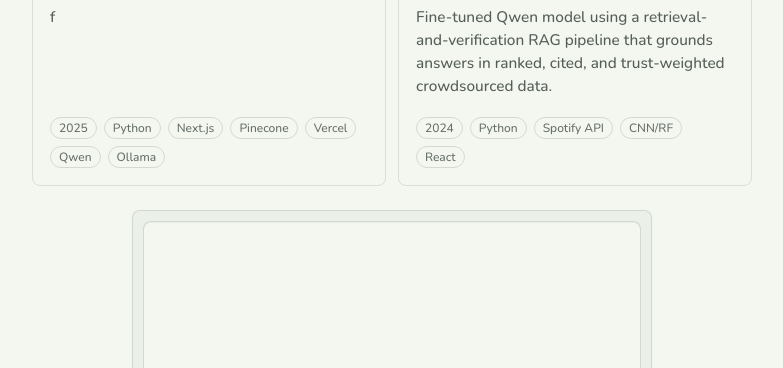
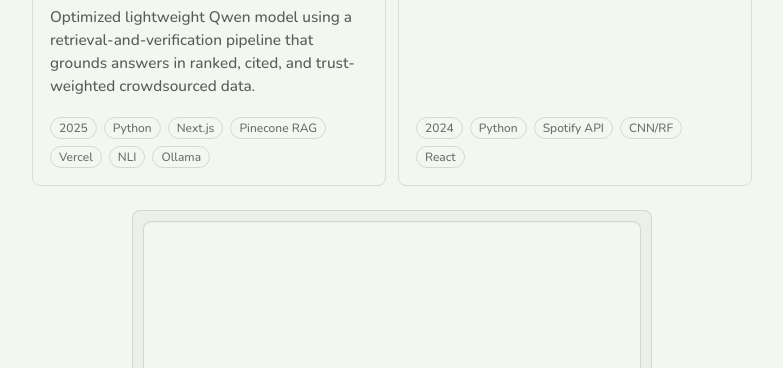
Before and after one commit to kzhou0/kzhou0.github.io, a website: page index.html in a window 1280 px wide. Shown: the part 889-1257 px from the top of the page, without its empty margins (248-1031 px from the left). Drawn offline with nearby package versions, Linux system fonts and the light colour scheme.

Commit message:
edit desc

```diff
--- a/index.html
+++ b/index.html
@@ -184,16 +184,16 @@
                 </a>
               </span>
               <p>
-                f
+                Optimized lightweight Qwen model using a retrieval-and-verification pipeline that grounds answers in ranked, cited, and trust-weighted crowdsourced data.
               </p>
             </div>
             <div class="meta">
               <span>2025</span>
               <span>Python</span>
               <span>Next.js</span>
-              <span>Pinecone</span>
+              <span>Pinecone RAG</span>
               <span>Vercel</span>
-              <span>Qwen</span>
+              <span>NLI</span>
               <span>Ollama</span>
             </div>
           </article>
@@ -211,7 +211,7 @@
                 </a>
               </span>
               <p>
-                Fine-tuned Qwen model using a retrieval-and-verification RAG pipeline that grounds answers in ranked, cited, and trust-weighted crowdsourced data.
+
 
 
               </p>
```
